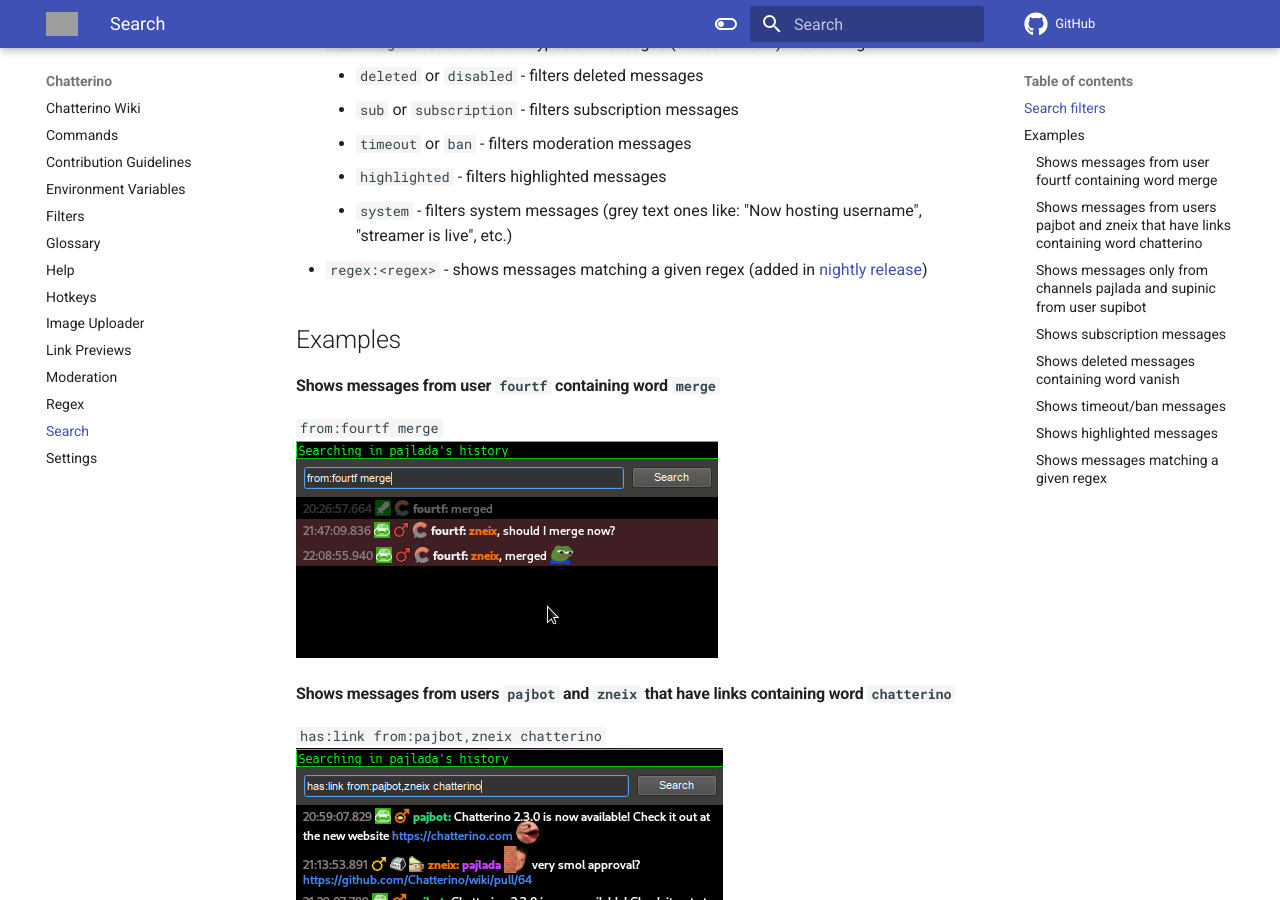
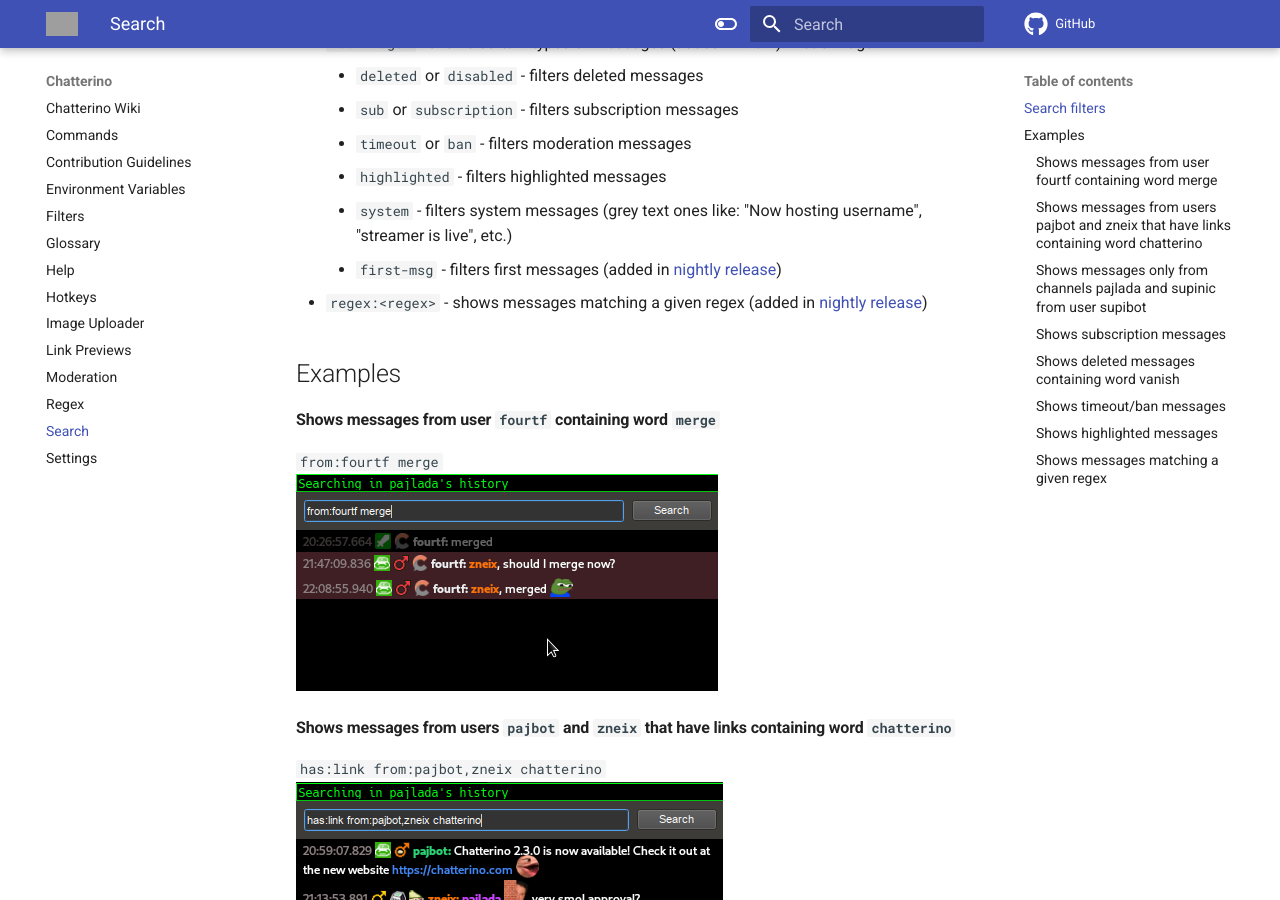
Before and after one commit to Chatterino/wiki, an MkDocs documentation site: the page built from docs/Search.md, in a window 1280 px wide and 900 px high, scrolled down 596 px. Built offline with MkDocs 1.6.1 and Material for MkDocs 9.7.7, drawn with Linux system fonts in a browser that asks for light colours; comment, search, counter and statistics services are not loaded; grey boxes are pictures that could not be loaded.

Commit message:
added first-msg for flag search predicate

```diff
--- a/docs/Search.md
+++ b/docs/Search.md
@@ -18,6 +18,7 @@
     - `timeout` or `ban` - filters moderation messages
     - `highlighted` - filters highlighted messages
     - `system` - filters system messages (grey text ones like: "Now hosting username", "streamer is live", etc.)
+    - `first-msg` - filters first messages (added in [nightly release](../Help/#what-is-nightly-and-how-to-use-install-it))
 - `regex:<regex>` - shows messages matching a given regex (added in [nightly release](../Help/#what-is-nightly-and-how-to-use-install-it))
 
 ## Examples
```
